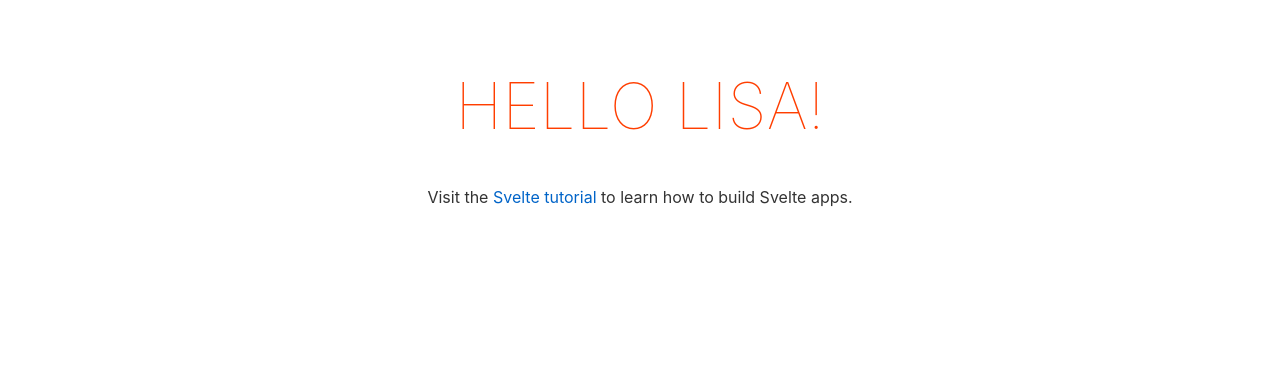
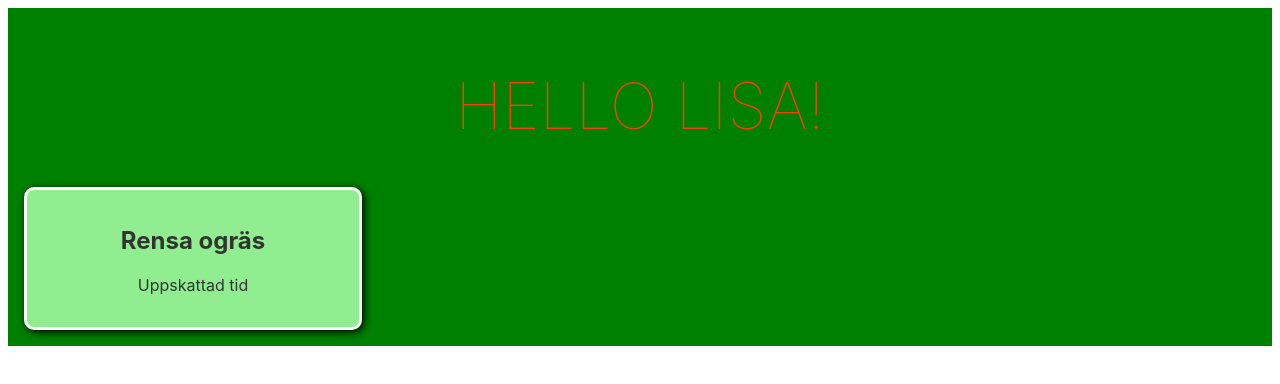
Before and after one commit to lisapaajarvi/svelte-project, a Svelte app: page / in a window 1280 px wide. Shown: the top 384 px of the page. Built offline with nearby package versions, Linux system fonts and the light colour scheme.

Commit message:
added todo card

```diff
--- a/src/App.svelte
+++ b/src/App.svelte
@@ -1,10 +1,15 @@
 <script>
 	export let name;
+	import TodoCard from 'TodoCard.svelte';
 </script>
 
 <main>
 	<h1>Hello {name}!</h1>
-	<p>Visit the <a href="https://svelte.dev/tutorial">Svelte tutorial</a> to learn how to build Svelte apps.</p>
+
+	<TodoCard>
+		<h2>Rensa ogräs</h2>
+		<p>Uppskattad tid</p>
+	</TodoCard>
 
 </main>
 
@@ -13,7 +18,7 @@
 		text-align: center;
 		padding: 1em;
 		max-width: 240px;
-		margin: 0 auto;
+		background-color: green;
 	}
 
 	h1 {
--- /dev/null
+++ b/src/TodoCard.svelte
@@ -0,0 +1,15 @@
+<style>
+	.todo {
+		width: 300px;
+		border: 3px solid white;
+		border-radius: 10px;
+		box-shadow: 2px 2px 8px black;
+		padding: 1rem;
+		margin: 0 0 0 0;
+        background-color: lightgreen;
+	}
+</style>
+
+<div class="todo">
+	<slot></slot>
+</div>
```
